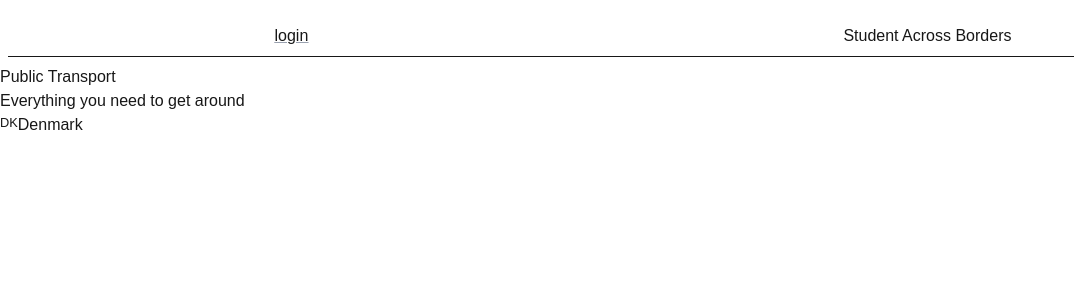
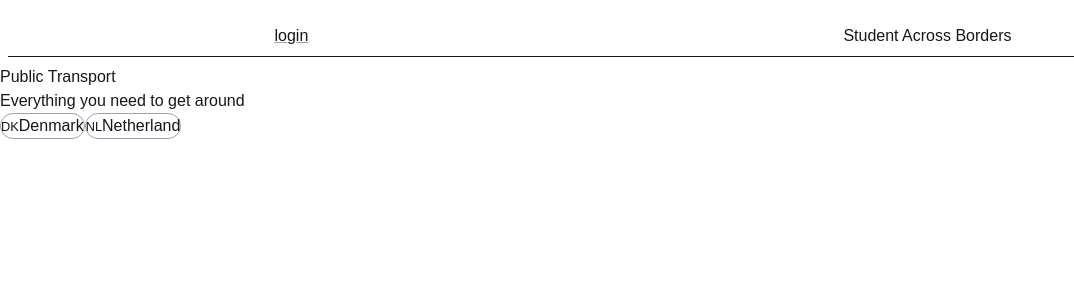
Before and after one commit to fatihsolutions/my-next-app, a Next.js app: page /transport in a window 1280 px wide. Shown: the top 300 px of the page, without its empty margins (0-1074 px from the left). Built offline with nearby package versions, Linux system fonts and the light colour scheme; no server answers.

Commit message:
refactor: update CurrencyConverter styles and add CountrySelectorMin component with transport options feat: add new transport components: Tickets, mistake, and transportselect

```diff
--- a/components/currencyconverter.jsx
+++ b/components/currencyconverter.jsx
@@ -52,7 +52,7 @@ export default function CurrencyConverter() {
     };
 
     return (
-        <div className="w-full max-w-2xl mx-auto mt-8 p-4 sm:p-6 md:p-8 bg-yellow-400 dark:bg-yellow-500 rounded-3xl shadow-lg transition-colors">
+        <div className="mx-4 mt-4 max-w-2xl px-4 p-4 sm:p-6 md:p-8 bg-gradient-to-b from-red-300 to-sky-300 rounded-3xl shadow-lg transition-colors">
             <h3 className="text-center text-2xl sm:text-3xl font-bold mb-6 text-gray-900 dark:text-gray-900">
                 Currency Converter
             </h3>
--- a/components/transport/countryselectormin.jsx
+++ b/components/transport/countryselectormin.jsx
@@ -1,9 +1,30 @@
 export default function CountrySelectorMin() {
 
+    const TransportSystem = [
+        {
+            title: "Metro & S - train",
+            description: "Fast network in Copenhagen.Runs 24/7 on weekends",
+            image: "/train.svg",
+            url: "https://dsb.dk"
+
+        },
+
+        {
+            title: "Buses"
+
+        }
+    ]
+
     return (
-        <button className="flex bg-white">
-            <small>DK</small>
-            <h1>Denmark</h1>
-        </button>
+        <div>
+            <button className="bg-white border-gray-400 border rounded-2xl">
+                <small>DK</small>
+                <span>Denmark</span>
+            </button>
+            <button className=" bg-white border-gray-400 border rounded-2xl">
+                <small>NL</small>
+                <span>Netherland</span>
+            </button>
+        </div>
     )
 }
```
Also changed, not shown: components/transport/Tickets.jsx (added), components/transport/mistake.jsx (added), components/transport/transportselect.jsx (added).
